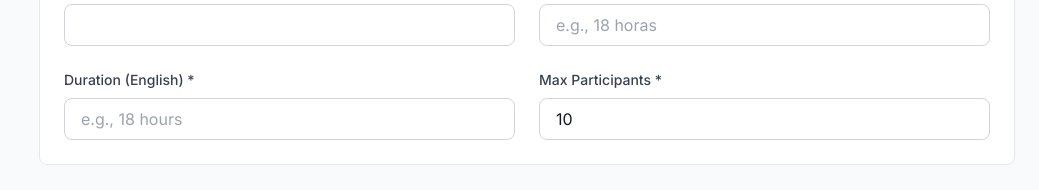
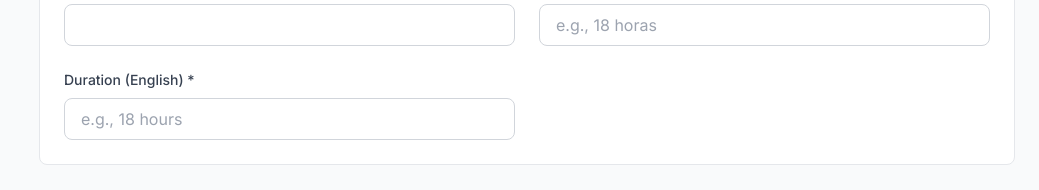
Before and after one commit to LadFoxTom/HazloPro, a Next.js app: page /admin/workshops/new in a window 1280 px wide. Shown: the part 1388-1578 px from the top of the page, without its empty margins (241-1280 px from the left). Built offline with nearby package versions, Linux system fonts and the light colour scheme; no server answers; sample sign-in values are in the browser's storage.

Commit message:
Remove maxParticipants field: Not in Prisma schema, use maxSpots per date instead

```diff
--- a/app/api/admin/workshops/[id]/route.ts
+++ b/app/api/admin/workshops/[id]/route.ts
@@ -65,7 +65,6 @@ export async function PUT(
         ...data,
         price: data.price ? data.price : undefined,
         lessons: data.lessons ? data.lessons : undefined,
-        maxParticipants: data.maxParticipants ? data.maxParticipants : undefined,
       },
     })
 
--- a/components/admin/workshops/WorkshopDatesManager.tsx
+++ b/components/admin/workshops/WorkshopDatesManager.tsx
@@ -17,7 +17,6 @@ interface WorkshopDate {
 interface Workshop {
   id: string
   title: string
-  maxParticipants?: number
   dates: WorkshopDate[]
 }
 
@@ -30,7 +29,7 @@ export default function WorkshopDatesManager({ workshop }: WorkshopDatesManagerP
   const [isAdding, setIsAdding] = useState(false)
   const [newDate, setNewDate] = useState("")
   const [newTime, setNewTime] = useState("09:00")
-  const [newMaxSpots, setNewMaxSpots] = useState(workshop.maxParticipants || 10)
+  const [newMaxSpots, setNewMaxSpots] = useState(10)
 
   const handleAddDate = async () => {
     if (!newDate || !newTime) {
--- a/components/admin/workshops/WorkshopForm.tsx
+++ b/components/admin/workshops/WorkshopForm.tsx
@@ -35,7 +35,6 @@ export default function WorkshopForm({ initialData, workshopId }: WorkshopFormPr
           lessons: initialData.lessons,
           duration: initialData.duration,
           durationEn: initialData.durationEn,
-          maxParticipants: initialData.maxParticipants || 10,
           imageUrl: initialData.imageUrl,
           isActive: initialData.isActive,
           isPopular: initialData.isPopular,
@@ -43,7 +42,6 @@ export default function WorkshopForm({ initialData, workshopId }: WorkshopFormPr
       : {
           isActive: true,
           isPopular: false,
-          maxParticipants: 10,
           level: "APRENDE",
         },
   })
@@ -295,15 +293,6 @@ export default function WorkshopForm({ initialData, workshopId }: WorkshopFormPr
               className="w-full border border-gray-300 rounded-lg px-4 py-2 focus:ring-2 focus:ring-teal-500 focus:border-teal-500"
             />
           </div>
-
-          <div>
-            <label className="block text-sm font-medium text-gray-700 mb-2">Max Participants *</label>
-            <input
-              type="number"
-              {...form.register("maxParticipants", { valueAsNumber: true })}
-              className="w-full border border-gray-300 rounded-lg px-4 py-2 focus:ring-2 focus:ring-teal-500 focus:border-teal-500"
-            />
-          </div>
         </div>
       </div>
 
--- a/lib/validations/workshop.ts
+++ b/lib/validations/workshop.ts
@@ -21,7 +21,6 @@ export const workshopSchema = z.object({
   lessons: z.number().int().min(1).max(20),
   duration: z.string().min(2),
   durationEn: z.string().min(2),
-  maxParticipants: z.number().int().min(1).max(20).default(10),
   imageUrl: z.string().url("Must be a valid URL"),
   isActive: z.boolean().default(true),
   isPopular: z.boolean().default(false),
```
